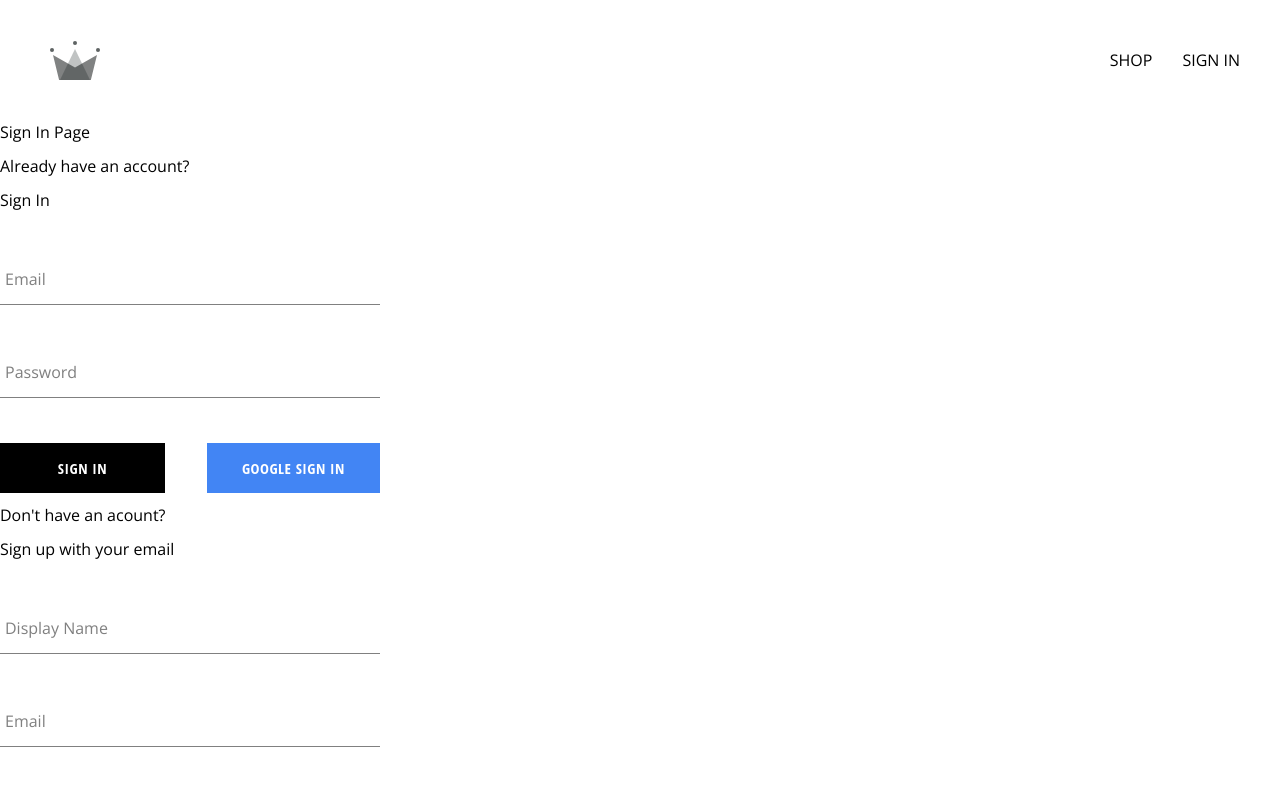
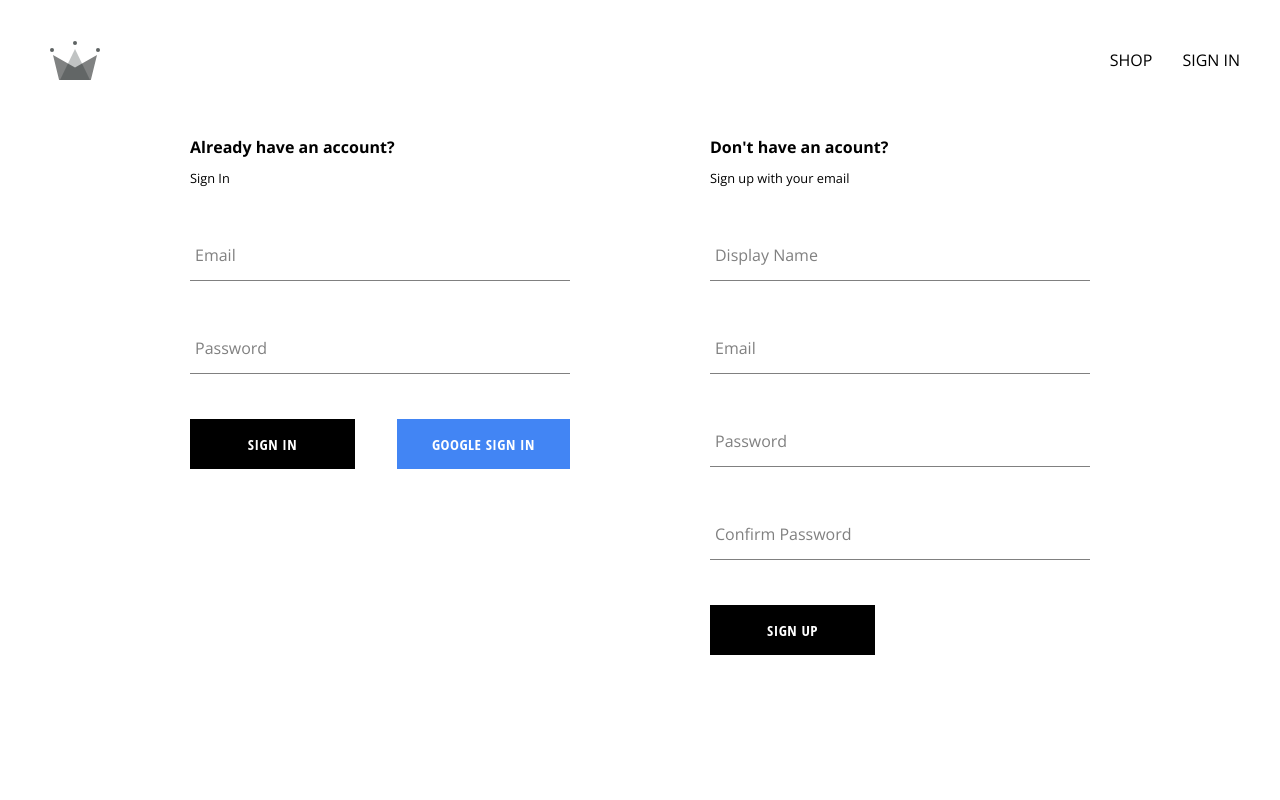
Before and after one commit to sdbxsdb/react-stripe-shop, a React (Create React App) app: page /auth in a window 1280 px wide. Shown: the top 800 px of the page. Built offline with nearby package versions, Linux system fonts and the light colour scheme.

Commit message:
sign in / sign up form styled

```diff
--- a/src/components/sign-in-form/sign-in-form.component.jsx
+++ b/src/components/sign-in-form/sign-in-form.component.jsx
@@ -35,6 +35,18 @@ const SignInForm = () => {
       console.log(res);
       resetFormFields();
     } catch (error) {
+      switch(error.code) {
+        case 'auth/wrong-password':
+          alert('Wrong password');
+          break
+        case 'auth/user-not-found':
+          alert('User not found');
+          break
+        default:
+          alert('Something went wrong - please try again')
+          console.log(error);
+
+      }
 
     }
   };
@@ -47,7 +59,7 @@ const SignInForm = () => {
   return (
     <div className='sign-in-container'>
       <h2>Already have an account?</h2>
-      <span>Sign In</span>
+      <small>Sign In</small>
       <form
         onSubmit={handleSubmit}
         className=""
@@ -74,7 +86,7 @@ const SignInForm = () => {
 
         <div className="buttons-container">
           <Button type="submit">Sign In</Button>
-          <Button buttonType='google' onClick={signInWithGoogle}>Google sign in</Button>
+          <Button type='button' buttonType='google' onClick={signInWithGoogle}>Google sign in</Button>
         </div>
       </form>
     </div>
--- a/src/components/sign-in-form/sign-in.form.styles.scss
+++ b/src/components/sign-in-form/sign-in.form.styles.scss
@@ -6,10 +6,12 @@
 
   h2 {
     margin: 10px 0;
+    font-weight: bold;
   }
 
   .buttons-container {
     display: flex;
     justify-content: space-between;
   }
+
 }
--- a/src/components/sign-up-form/sign-up-form.component.jsx
+++ b/src/components/sign-up-form/sign-up-form.component.jsx
@@ -55,7 +55,7 @@ const SignUpForm = () => {
   return (
     <div className='sign-up-container'>
       <h2>Don't have an acount?</h2>
-      <span>Sign up with your email</span>
+      <small>Sign up with your email</small>
       <form
         onSubmit={handleSubmit}
         className=""
--- a/src/components/sign-up-form/sign-up.form.styles.scss
+++ b/src/components/sign-up-form/sign-up.form.styles.scss
@@ -5,5 +5,6 @@
 
   h2 {
     margin: 10px 0;
+    font-weight: bold;
   }
 }
--- a/src/routes/authentication/authentication.component.jsx
+++ b/src/routes/authentication/authentication.component.jsx
@@ -1,14 +1,6 @@
-import { getRedirectResult } from "firebase/auth";
-
-import {
-  // auth,
-  signInWithGooglePopup,
-  createUserDocumentFromAuth,
-  signInWithFacebookPopup,
-} from "../../utils/firebase/firebase.utils";
-
 import SignUpForm from '../../components/sign-up-form/sign-up-form.component';
 import SignInForm from '../../components/sign-in-form/sign-in-form.component';
+import './authentication.styles.scss';
 
 const Authentication = () => {
 
@@ -21,8 +13,7 @@ const Authentication = () => {
   // };
 
   return (
-    <div>
-      <h1>Sign In Page</h1>
+    <div className="authentication-container">
       <SignInForm />
       <SignUpForm />
     </div>
--- /dev/null
+++ b/src/routes/authentication/authentication.styles.scss
@@ -0,0 +1,6 @@
+.authentication-container {
+  display: flex;
+  justify-content: space-between;
+  width: 900px;
+  margin: 30px auto;
+}
```
